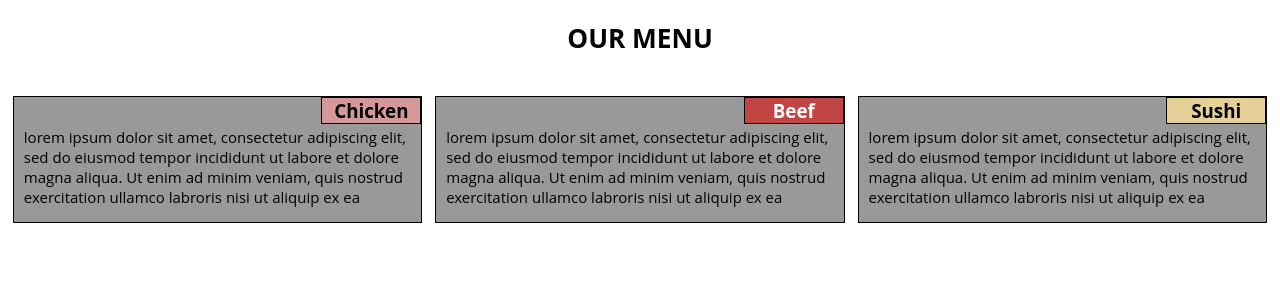
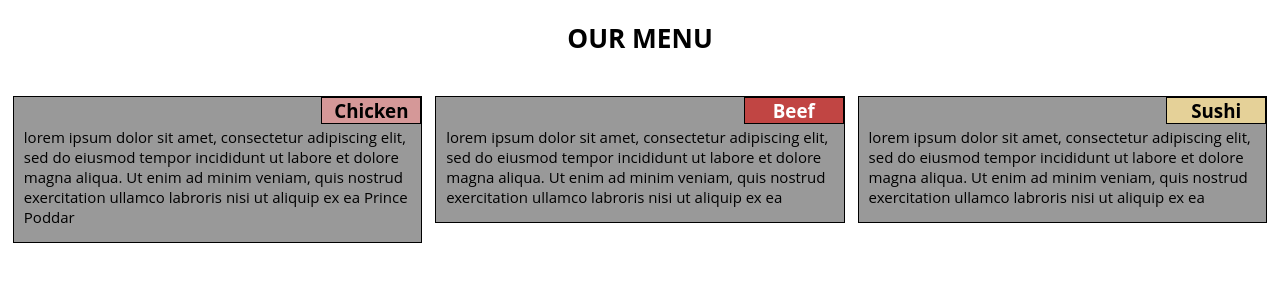
Before and after one commit to princepoddar99/test, a website: page index.html in a window 1280 px wide. Drawn offline with Linux system fonts and the light colour scheme.

Commit message:
new commit to the repository

```diff
--- a/index.html
+++ b/index.html
@@ -15,7 +15,7 @@
 			Chicken
 		</div>
 		<div class="chicken_details">
-			<p>lorem ipsum dolor sit amet, consectetur adipiscing elit, sed do eiusmod tempor incididunt ut labore et dolore magna aliqua. Ut enim ad minim veniam, quis nostrud exercitation ullamco labroris nisi ut aliquip ex ea</p>
+			<p>lorem ipsum dolor sit amet, consectetur adipiscing elit, sed do eiusmod tempor incididunt ut labore et dolore magna aliqua. Ut enim ad minim veniam, quis nostrud exercitation ullamco labroris nisi ut aliquip ex ea Prince Poddar</p>
 		</div>
 	</div>
 	<div class="ls-col-4 md-col-6 sm-col-12 box_2">
```
Also changed, not shown: package.json (added, +24 -0 lines), 1 other file.
